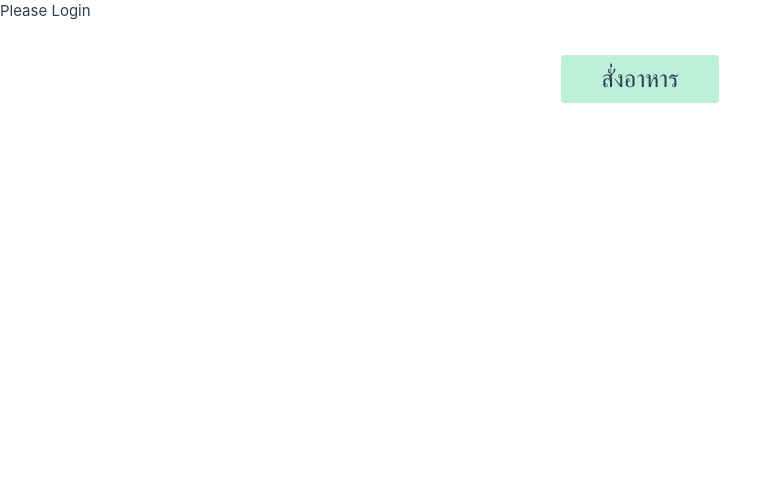
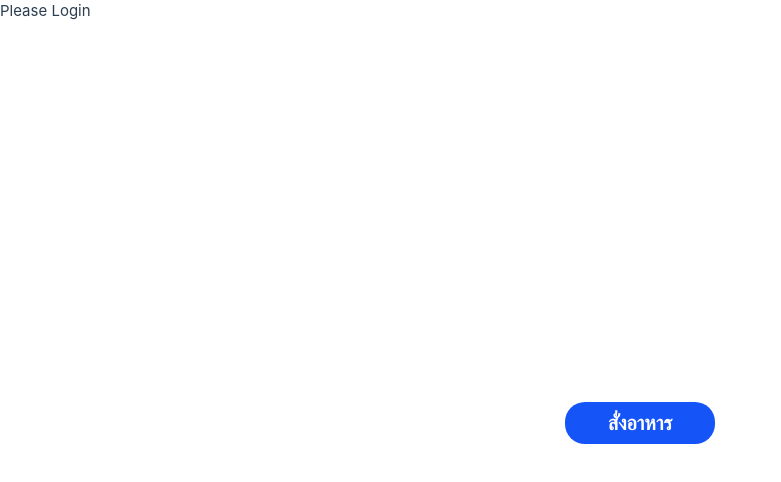
Before and after one commit to Zesiria/JARVIS-Restaurant-Vue, a Vue app in the folder app/: page /waiter/home in a window 1280 px wide. Shown: the top 482 px of the page, without its empty margins (0-781 px from the left). Built offline with nearby package versions, Linux system fonts and the light colour scheme.

Commit message:
UI waiter

```diff
--- a/app/src/views/waiter/WaiterAllFood.vue
+++ b/app/src/views/waiter/WaiterAllFood.vue
@@ -24,7 +24,7 @@ export default {
   data() {
     return {
       foods: [],
-      categories: ["ทั้งหมด", "เนื้อสัตว์", "ผัก", "ของทานเล่น","ของใกล้หมด"],
+      categories: ["ทั้งหมด", "เนื้อสัตว์", "ผัก", "ของทานเล่น"],
       selectedType: null,
       selectedFood:[],
       selectedTable: null,
@@ -96,9 +96,6 @@ export default {
           case 'ของทานเล่น':
             this.foods = this.food_store.getAppertizerFoods
             break
-          case 'ของใกล้หมด':
-            this.foods = this.food_store.getLowInStock
-            break
           default:
             this.foods = this.foods
             break
@@ -129,19 +126,25 @@ export default {
         เพิ่มลงออเดอร์สำเร็จ
       </template>
     </AlertSuccess>
-
-  <div class="pb-24">
+  <div class="m-8">
+    <div class="m-auto min-w-fit sm:w-2/3 lg:w-1/2">
+      <div>
+  <div class="">
     <div>
         <h1 class="title-page">
             เมนูอาหาร
         </h1>
     </div>
     <div>
-        <nav class="mx-4">
-            <button v-for="category in categories" class="mx-4 my-2 bg-gray-100 w-[100px] border border-2 rounded" @click="selectType(category)">
-                {{category}}
-            </button>
-        </nav>
+      <div class="menu">
+        <div class=" flex gap-2 w-full text-center bg-white overflow-auto whitespace-no-wrap py-3 px-4">
+          <!--          hover:bg-blue-200 active:blue focus:outline-none  focus:bg-blue-200 focus:ring focus:ring-blue-500-->
+          <button v-for="category in categories" id="button-category" @click="selectType(category)" class="items-center justify-center text-center bg-gray-100 w-[100px] border border-2 rounded-full shrink-0">
+            {{category}}
+            <p v-if="category===selectedType" class="min-w-fit border-blue-300 border-4 rounded-full"></p>
+          </button>
+        </div>
+      </div>
     </div>
     <div>
       <food-card v-for="food in foods" :key="food.id" :food="{...food}" :url="`foods/${food.id}`">
@@ -201,4 +204,7 @@ export default {
       </button>
     </div>
   </div>
+      </div>
+    </div>
+  </div>
 </template>
--- a/app/src/views/waiter/WaiterMenu.vue
+++ b/app/src/views/waiter/WaiterMenu.vue
@@ -1,9 +1,11 @@
 <template>
+  <div  id="container">
     <div class="flex flex-col text-2xl text-center my-4">
-        <div>
+      <div>
             <button @click="orderFood" class="bg-green-200 rounded my-4 py-2 px-10">สั่งอาหาร</button>
         </div>
     </div>
+  </div>
 </template>
 
 <script>
@@ -20,3 +22,22 @@ export default {
   }
 }
 </script>
+
+<style scoped>
+#container{
+  height: 100vh;
+  display: flex;
+  justify-content: center;
+  align-items: center;
+}
+button{
+  background-color: #1554F6;
+  border-radius: 20px;
+  color: #FFFFFF;
+  width: 150px;
+  font-size: 20px;
+  font-weight: 600;
+  padding: 5px;
+  margin: 10px;
+}
+</style>
--- a/app/src/views/waiter/WaiterOrderFood.vue
+++ b/app/src/views/waiter/WaiterOrderFood.vue
@@ -82,7 +82,17 @@ export default {
 </script>
 
 <template>
-    <div class="pb-24">
+  <div class="m-8">
+    <div class="m-auto min-w-fit sm:w-2/3 lg:w-1/2">
+      <div>
+        <RouterLink to="/waiter/foods">
+          <svg xmlns="http://www.w3.org/2000/svg" height="24" width="24"><path d="m12 20-8-8 8-8 1.425 1.4-5.6 5.6H20v2H7.825l5.6 5.6Z"/></svg>
+        </RouterLink>
+      </div>
+      <h1 class="title-page">ตรวจสอบรายการอาหาร</h1>
+      <h1 class="title-page">โต๊ะ {{this.table_id}}</h1>
+
+      <div class="pb-24">
     <food-card v-for="foodOrder in foodOrders" :key="foodOrder.food.id" :food="{...foodOrder.food}" :url="`foods/${foodOrder.food.id}`">
       <template #food_button>
         <div class="flex flex-col space-y-2">
@@ -112,4 +122,6 @@ export default {
       </div>
     </div>
   </div>
+    </div>
+  </div>
 </template>
```
